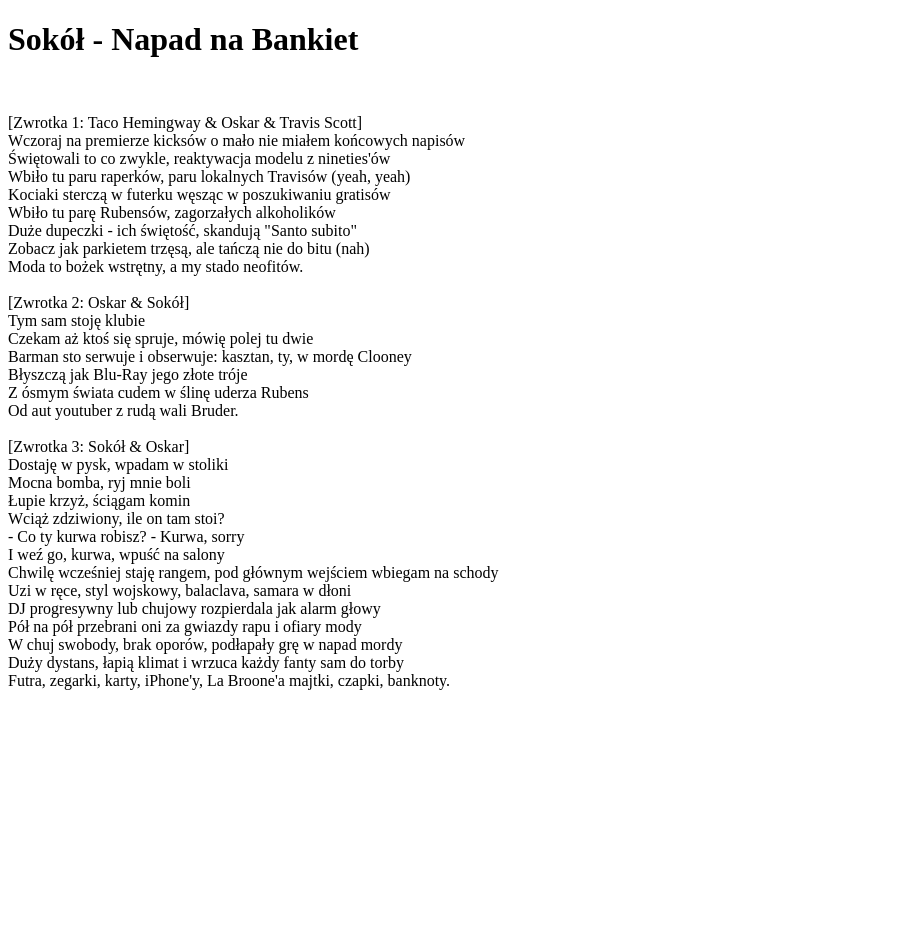
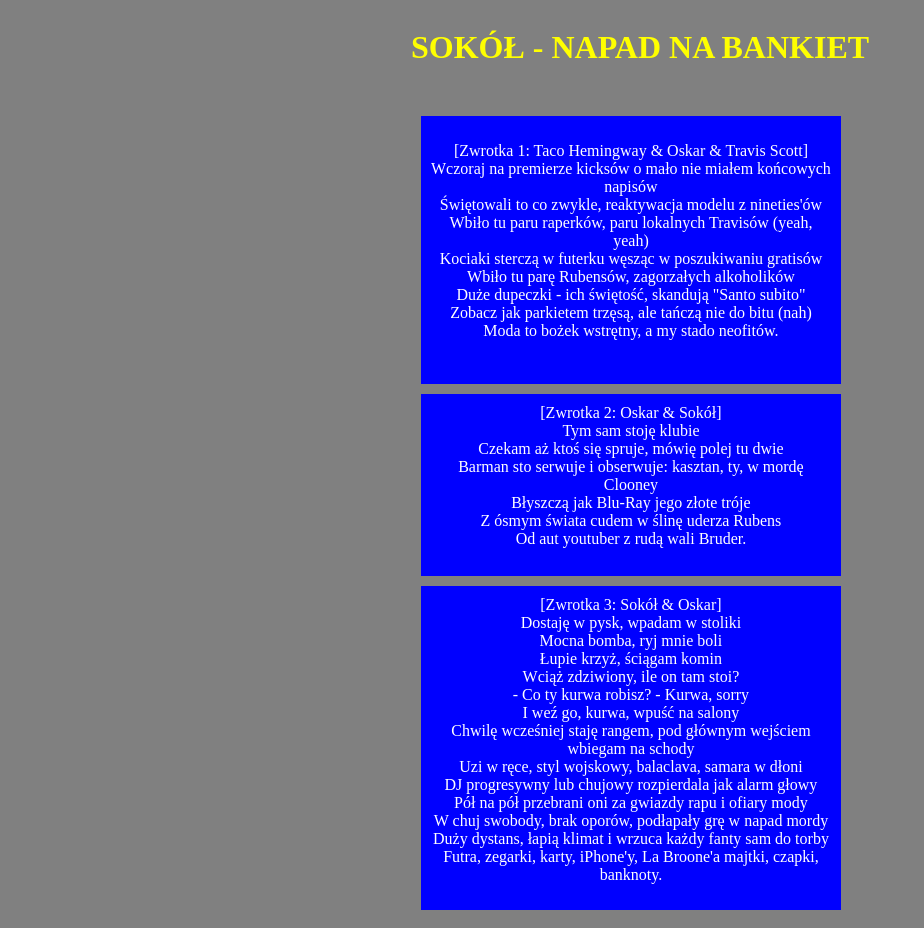
Before and after one commit to danielminschinski/learning-git-2, a plain HTML site: page index.html in a window 1280 px wide. Shown: the whole page, without its empty margins (0-924 px from the left). Before the commit the page ends 800 px from the top, so only its background shows below. Drawn offline with Linux system fonts and the light colour scheme; files that its build step writes are made by us from their sources.

Commit message:
Update files html and css

```diff
--- a/index.html
+++ b/index.html
@@ -3,10 +3,12 @@
         <head>
                 <meta charset="UTF-8">
                 <title>My website</title>
-		<link rel="stylesheet" type="text/css" href="css/style.css">
+                <link rel="stylesheet" type="text/css" href="style/style.css">
         </head>
         <body>
+                <div class="container">
                         <h1>Sokół - Napad na Bankiet</h1><br>
+                        <div class="text">
                                 <p>[Zwrotka 1: Taco Hemingway & Oskar & Travis Scott]<br>
                                 Wczoraj na premierze kicksów o mało nie miałem końcowych napisów<br>
                                 Świętowali to co zwykle, reaktywacja modelu z nineties'ów<br>
@@ -15,7 +17,9 @@
                                 Wbiło tu parę Rubensów, zagorzałych alkoholików<br>
                                 Duże dupeczki - ich świętość, skandują "Santo subito"<br>
                                 Zobacz jak parkietem trzęsą, ale tańczą nie do bitu (nah)<br>
-		Moda to bożek wstrętny, a my stado neofitów.<br><br>
+                                Moda to bożek wstrętny, a my stado neofitów.<br><br></p>
+                        </div>
+                        <div class="text">
                                 [Zwrotka 2: Oskar & Sokół]<br>
                                 Tym sam stoję klubie<br>
                                 Czekam aż ktoś się spruje, mówię polej tu dwie<br>
@@ -23,6 +27,8 @@
                                 Błyszczą jak Blu-Ray jego złote tróje<br>
                                 Z ósmym świata cudem w ślinę uderza Rubens<br>
                                 Od aut youtuber z rudą wali Bruder.<br><br>
+                        </div>
+                        <div class="text">
                                 [Zwrotka 3: Sokół & Oskar]<br>
                                 Dostaję w pysk, wpadam w stoliki<br>
                                 Mocna bomba, ryj mnie boli<br>
@@ -37,5 +43,7 @@
                                 W chuj swobody, brak oporów, podłapały grę w napad mordy<br>
                                 Duży dystans, łapią klimat i wrzuca każdy fanty sam do torby<br>
                                 Futra, zegarki, karty, iPhone'y, La Broone'a majtki, czapki, banknoty.<br></p>
+                        </div>
+                </div>
         </body>
 </html>
--- /dev/null
+++ b/style.css
@@ -0,0 +1,20 @@
+body {
+	background-color: gray;
+	text-align: center;
+}
+.container {
+	display: inline-block;
+}
+.text {
+
+	padding: 10px;
+	color: white;
+	font-size: 16px;
+	background-color: blue;
+	max-width: 400px;
+	margin: 10px;
+}
+h1 {
+	text-transform: uppercase;
+	color: yellow;
+}
```
Lines whose indentation alone changed are shown as unchanged.
